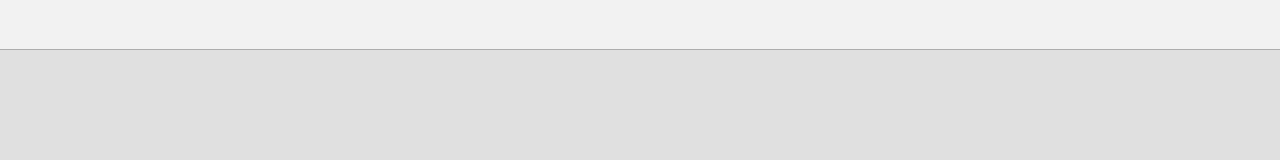
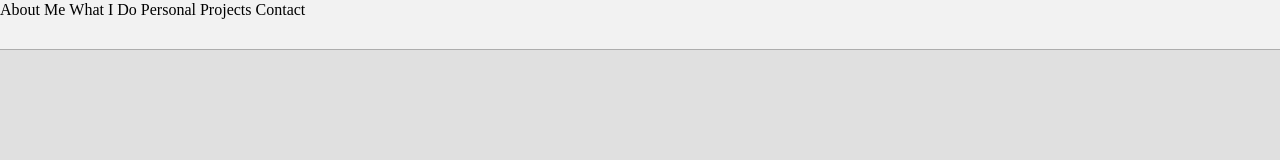
Before and after one commit to Fimbelowski/Portfolio, a website: page index.html in a window 1280 px wide. Drawn offline with Linux system fonts and the light colour scheme.

Commit message:
Began populating the header.

```diff
--- a/index.html
+++ b/index.html
@@ -8,6 +8,11 @@
         <link rel='stylesheet' type='text/css' href='dist/css/main.css'>
     </head>
     <body>
-        <header></header>
+        <header>
+            <button type='button'>About Me</button>
+            <button type='button'>What I Do</button>
+            <button type='button'>Personal Projects</button>
+            <button type='button'>Contact</button>
+        </header>
     </body>
 </html>
```
